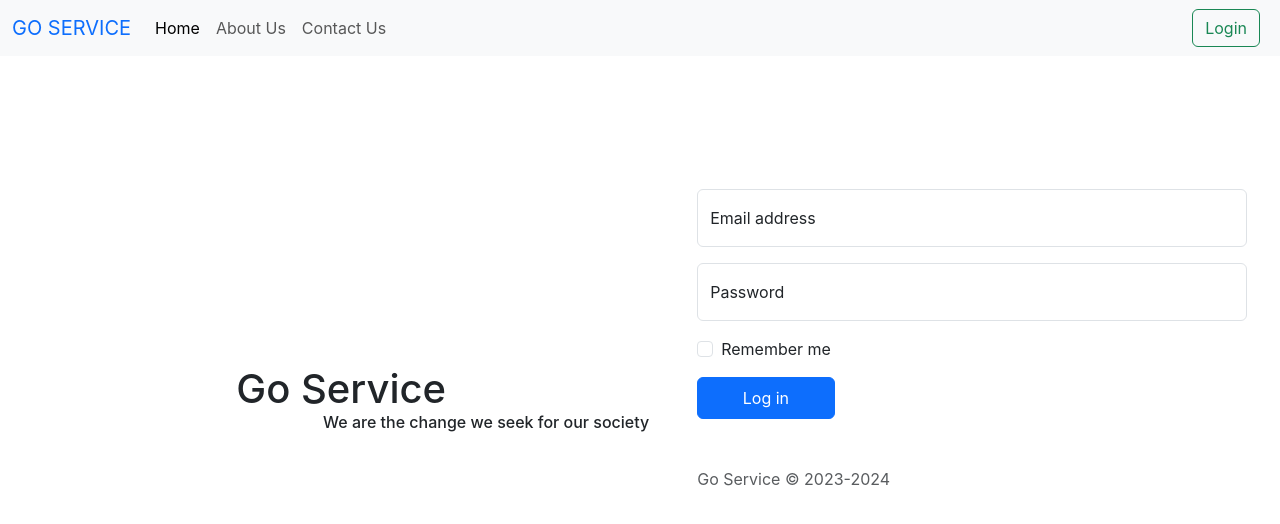
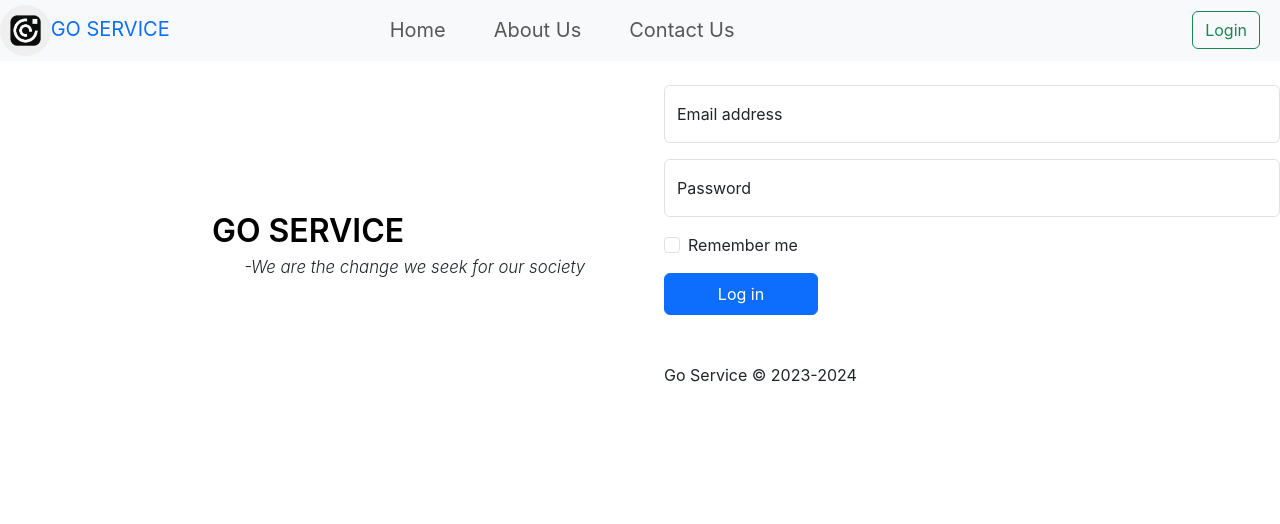
Before and after one commit to Med-Time/GO_SERVICE, a React (Create React App) app: page /login in a window 1280 px wide. Shown: the top 524 px of the page. Built offline with nearby package versions, Linux system fonts and the light colour scheme.

Commit message:
logo add

```diff
--- a/src/App.js
+++ b/src/App.js
@@ -1,3 +1,4 @@
+import React, { useState } from 'react';
 import Navbar from './components/Navbar';
 import Slider from './components/Slider';
 import Form from './components/Form';
@@ -12,25 +13,37 @@ import Education from './components/Education';
 
 
 function App() {
+  const [isLoggedIn, setIsLoggedIn] = useState(false);
+
+  const handleLogin = () => {
+    console.log('Login Successful');
+    setIsLoggedIn(true);
+  };
+
+  const handleLogout = () => {
+    console.log('Logout Successful');
+    setIsLoggedIn(false);
+  };
   return (
     <>
       {/* <Navbar /> */}
       <Router>
+      <Navbar isLoggedIn={isLoggedIn} onLogout={handleLogout} />
         <Routes>
           <Route path="/" element={
             <>
-              <Navbar />
+
               <Slider />
               <Form />
               <Footer />
             </>
           } />
-          <Route path="/login" element={<><Navbar /> <Login /></>} />
-          <Route path="/about" element={<><Navbar /> <About /></>} />
-          <Route path="/faq" element={<><Navbar /> <FAQ /></>} />
-          <Route path="/contact" element={<><Navbar /> <Contact /></>} />
+          <Route path="/login" element={<> <Login onLogin={handleLogin} /></>} />
+          <Route path="/about" element={<><About /></>} />
+          <Route path="/faq" element={<> <FAQ /></>} />
+          <Route path="/contact" element={<> <Contact /></>} />
           <Route path="*" element={<><h1>404 Not Found</h1></>} />
-          <Route path="/education" element={<><Navbar /> <Education/></>} />
+          <Route path="/education" element={<> <Education/></>} />
         </Routes>
       </Router>
     </>
--- a/src/components/Login.js
+++ b/src/components/Login.js
@@ -1,16 +1,22 @@
 import React from 'react'
 import { Link } from 'react-router-dom'
-export default function Login() {
+export default function Login({ onLogin}) {
+    const handleSubmit = (event) => {
+        event.preventDefault();
+        onLogin();
+        console.log('Login Successful');
+      };
+
     return (
         <div className='Container'>
             <div className='row gx-5 d-flex align-items-center justify-content-center'>
                 <div className='col-lg-6 col-sm-12'>
-                        <div className='h1 text-center'>Go Service
-                        <p className='h6 text-end'>We are the change we seek for our society</p>
+                        <div className='title'><a href='/'>Go Service</a>
                         </div>
+                        <p className='slogan'>-We are the change we seek for our society</p>
                 </div>
-                <div className='col-md-6 align-items-center login'>
-                    <form method='' action=''>
+                <div className='col-md-6 align-items-center my-4'>
+                    <form onSubmit={handleSubmit} method='' action=''>
                         <div className="form-floating">
                             <input type="email" className="form-control mb-3" id="floatingInput" placeholder="Email daddress" />
                             <label htmlFor="floatingInput">Email address</label>
@@ -29,8 +35,8 @@ export default function Login() {
                         <Link to='/education'>
                         <button className="btn btn-primary w-25 py-2" type="submit">Log in</button>
                         </Link>
-                        <p className="mt-5 mb-3 text-body-secondary">Go Service © 2023-2024</p>
                     </form>
+                        <p className="mt-5 mb-3 text-footer-secondary">Go Service © 2023-2024</p>
                 </div>
             </div>
         </div>
--- a/src/components/Navbar.js
+++ b/src/components/Navbar.js
@@ -1,31 +1,33 @@
 import React from 'react'
-import { Link } from 'react-router-dom';
-export default function navbar() {
-  const isLoggedIn = false; // replace with your logic to check if user is logged in or not
+import { Link, NavLink } from 'react-router-dom';
+export default function navbar({ isLoggedIn, onLogout}) {
+  // eslint-disable-next-line react-hooks/rules-of-hooks
 
   return (
     <>
-      <nav className="navbar navbar-expand-lg navbar-light bg-light">
-        <div className="container-fluid">
-          <a className="navbar-brand text-primary" href="/">GO SERVICE</a>
+      <nav className="navbar navbar-expand-lg navbar-light bg-light p-0 m-0">
+          <a className="navbar-brand text-primary " href="/"><img src="Image/logo.jpeg" alt="Logo" className="logo" />GO SERVICE</a>
+        <div className="container-fluid fs-5 ">
           <button className="navbar-toggler" type="button" data-bs-toggle="collapse" data-bs-target="#navbarSupportedContent"
             aria-controls="navbarSupportedContent" aria-expanded="true" aria-label="Toggle navigation">
             <span className="navbar-toggler-icon"></span>
           </button>
           <div className="collapse navbar-collapse" id="navbarSupportedContent">
             <ul className="navbar-nav me-auto mb-2 mb-lg-0">
-              <li className="nav-item">
-                <a className="nav-link active" aria-current="page" href="/">Home</a>
+              <li className="nav-item mx-3">
+              <NavLink exact="true" activeclassname="active" className="nav-link" to="/">Home</NavLink>
               </li>
-              <li className="nav-item">
-                <a className="nav-link" href="/about">About Us</a>
+              <li className="nav-item mx-3">
+              <NavLink activeclassname="active" className="nav-link" to="/about">About Us</NavLink>
               </li>
-              <li className="nav-item">
-                <a className="nav-link" href="/contact">Contact Us</a>
+              <li className="nav-item mx-3">
+              <NavLink activeclassname="active" className="nav-link" to="/contact">Contact Us</NavLink>
               </li>
             </ul>
             {isLoggedIn ? (
-              <img src="man-dummy" alt="User Face" className="mx-2" />
+              <Link to="/login">
+                <button type="button" onClick={onLogout} class="btn btn-outline-dark">Log Out</button>
+              </Link>
             ) : (
               <Link to="/login">
                 <button className="btn btn-outline-success mx-2" type="button">Login</button>
--- a/src/index.css
+++ b/src/index.css
@@ -6,7 +6,20 @@ body {
   -webkit-font-smoothing: antialiased;
   -moz-osx-font-smoothing: grayscale;
 }
-
+.logo{
+  width: 15%;
+  height: 5%;
+  margin: 0;
+  padding: 0;
+}
+.navbar img{
+  border-radius: 50%;
+}
+.nav-link:hover {
+  color: #007bff;
+  transform: scale(1.1);
+  transition: transform 0.3s ease-in-out;
+}
 .carousel-item img{
   border-radius: 1.4rem;
   height: 75vh;
@@ -113,6 +126,27 @@ align-items: start;
   display: flex;
   justify-content: space-between;
 }
+.title{
+  font-size: 2rem;
+  font-weight: 600;
+  text-align: center;
+  text-transform: uppercase;
+}
+.title a{
+  color: #000;
+  text-decoration: none;
+}
+.title p{
+  margin: 0;
+}
+.slogan{
+  font-size: 1.05rem;
+  font-weight: 300;
+  font-style: italic;
+  margin: 0;
+  text-align: end;
+  width: 95%;
+}
 /* Media Queries */
 @media (max-width: 991px) {
   .team{
```
Also changed, not shown: public/Image/logo.jpeg (added).
